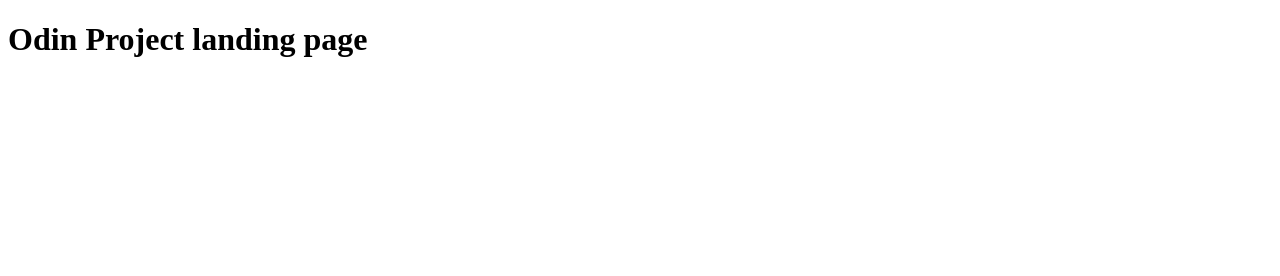
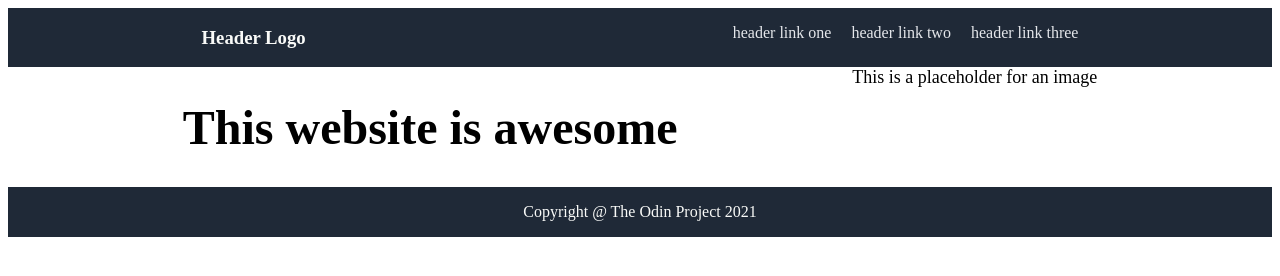
Before and after one commit to DBoeding/Odin-LandingPage, a plain HTML site: page index.html in a window 1280 px wide. Drawn offline with Linux system fonts and the light colour scheme.

Commit message:
added header and footer

```diff
--- a/index.html
+++ b/index.html
@@ -3,9 +3,29 @@
 <html lang="en">
     <head>
         <meta charset="utf-8">
-        <title>Project Landing Page</title>
+        <title>Landing Page</title>
+        <link rel="stylesheet" href="styles.css">
     </head>
+
     <body>
-        <h1>Odin Project landing page</h1>
+        <div class="header">
+        <h3>Header Logo</h3>
+        <ul>
+            <li>header link one</li>
+            <li>header link two</li>
+            <li>header link three</li>
+        </ul>
+        </div>
+
+        <div class="extendedheader">
+        <div class="leftside">
+            <h1>This website is awesome</h1>
+        </div>
+        <div class="image">This is a placeholder for an image</div>
+        </div>
     </body>
+
+    <footer>
+        <p>Copyright @ The Odin Project 2021</p>
+    </footer>
 </html>
--- a/styles.css
+++ b/styles.css
@@ -0,0 +1,28 @@
+.header, ul, footer {
+    display: flex;
+    background-color: #1F2937;
+    color: #F9FAF8;
+    justify-content: space-around;
+}
+
+ul{
+    list-style-type: none;
+    color: #E5E7EB;
+    gap: 20px;
+}
+
+.extendedheader{
+    display: flex;
+    justify-content: space-evenly;
+}
+
+.leftside{
+    font-size: 24px;
+    font-weight: bolder;
+    justify-content: space-around;
+}
+
+.image{
+    font-size: 18px;
+    justify-content: space-around;
+}
```
